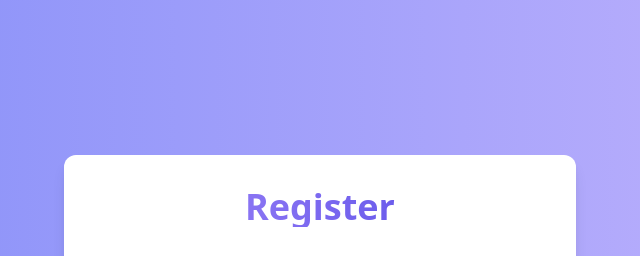
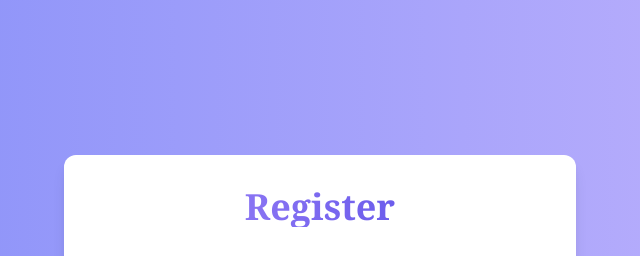
Before and after one commit to JESTER003/Register_Form, a website: page pages/index.html in a window 1280 px wide. Shown: the top 256 px of the page, 320-960 px from the left. Drawn offline with nearby package versions, Linux system fonts and the light colour scheme.

Commit message:
first commit

```diff
--- a/pages/index.html
+++ b/pages/index.html
@@ -12,7 +12,7 @@
     <div class="min-h-screen flex items-center justify-center bg-gradient-to-r from-indigo-400 to-purple-300">
         <form class="w-full max-w-lg bg-white p-8 rounded-xl shadow-lg " method="post" action="/register">
             <h2
-                class="text-4xl font-extrabold text-transparent bg-clip-text bg-gradient-to-r from-purple-400 to-indigo-600 mb-8 text-center">
+                class="text-4xl font-extrabold text-transparent bg-clip-text bg-gradient-to-r from-purple-400 to-indigo-600 mb-8 text-center leading-12 font-serif ">
                 Register
             </h2>
             <div class="mb-6">
```
